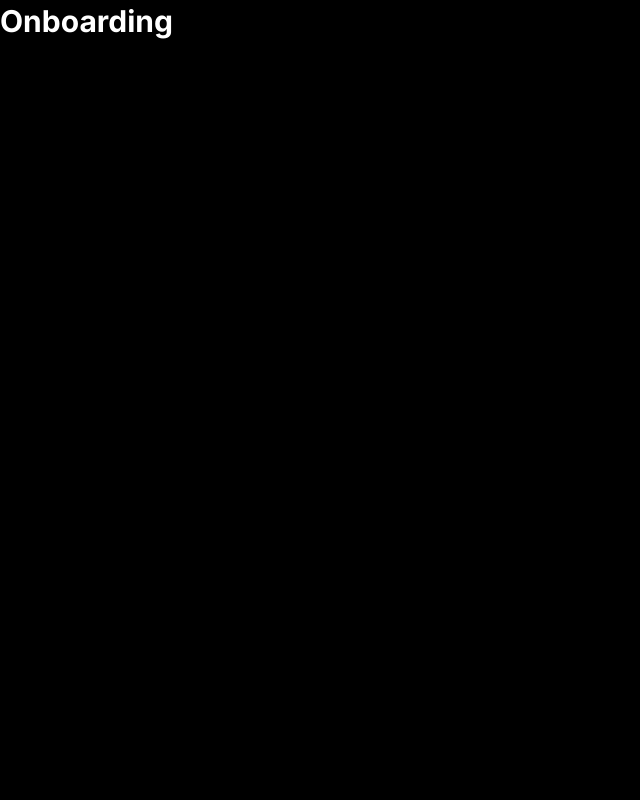
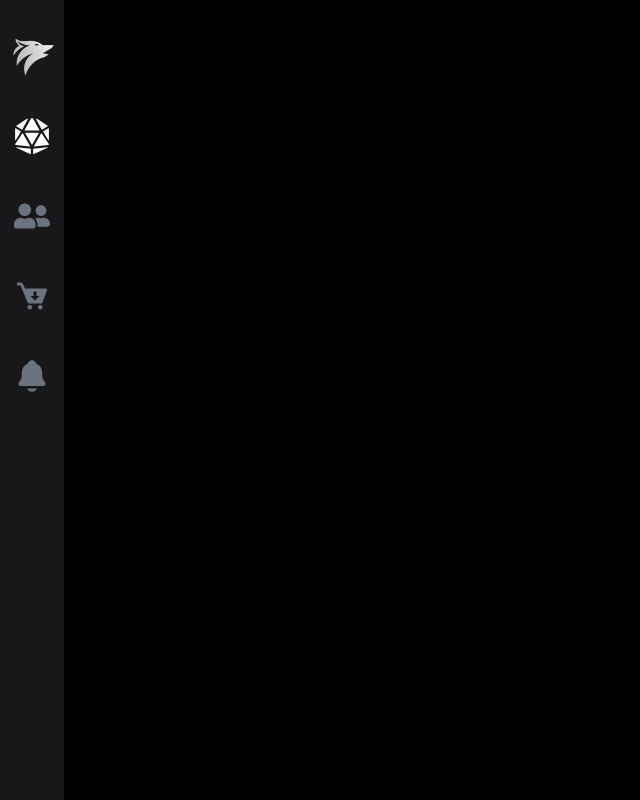
Before and after one commit to Archei-Software/ClerkLionHearth, a Next.js app: page /onboarding in a window 1280 px wide. Shown: the whole page, without its empty margins (0-640 px from the left). Built offline with nearby package versions, Linux system fonts and the light colour scheme.

Commit message:
Criação do menubar

```diff
--- a/src/app/(auth)/onboarding/page.tsx
+++ b/src/app/(auth)/onboarding/page.tsx
@@ -1,9 +1,9 @@
 import { UserButton } from "@clerk/nextjs";
+import Menubar from '../../../components/shared/menubar/Menubar'
 async function Page() {
     return(
         <main>
-            <h1 className="head-text">Onboarding</h1>
-            <UserButton afterSignOutUrl="/"/>
+         <Menubar />
         </main>
     )
 }
--- a/src/app/(auth)/sign-up/[[...sign-up]]/page.tsx
+++ b/src/app/(auth)/sign-up/[[...sign-up]]/page.tsx
@@ -14,7 +14,6 @@ export default function Page() {
           <div className="mb-20">
           <SignUp />
           </div>
-
         </div>
         <Footer />
       </section>
--- /dev/null
+++ b/src/components/shared/menubar/Menubar.tsx
@@ -0,0 +1,99 @@
+'use client'
+
+import {
+    Dot
+  } from "lucide-react";
+
+import { UserButton } from "@clerk/nextjs";
+import Image from 'next/image';
+
+import { useEffect, useState } from 'react';
+import { BiSolidCartDownload } from 'react-icons/bi';
+import { FaDiceD20, FaUserFriends } from 'react-icons/fa';
+import { IoNotifications, IoSettings } from 'react-icons/io5'
+import { MdPersonSearch } from 'react-icons/md'
+import { HiUserAdd } from 'react-icons/hi'
+import { AiOutlineSearch, AiOutlinePlus } from 'react-icons/ai';
+import { useRouter, usePathname } from "next/navigation";
+
+
+import logo from '../../../../public/assets/images/apple-touch-icon.png';
+
+export default function Menubar() {
+    const [selectedIcon, setSelectedIcon] = useState(null);
+    const [contactOpen, setContactOpen] = useState(false);
+
+    const handleIconClick = (iconName: any) => {
+        if (iconName === selectedIcon && iconName === 'icon1') {
+
+            setSelectedIcon(null);
+            setContactOpen(false);
+        } else {
+            setSelectedIcon(iconName);
+            setContactOpen(iconName === 'icon1');
+        }
+    };
+    const location = usePathname();
+    const isActive = (path: string) => {
+        return location === path
+            ? "text-white"
+            : "text-gray-500";
+    };
+
+    const getDotColor = () => {
+        switch (status) {
+          case "Online":
+            return "bg-emerald-500";
+          case "Ocupado":
+            return "bg-yellow-500";
+          case "Não-Pertubar":
+            return "bg-red-700";
+          default:
+            return "bg-emerald-500"; // Cor padrão, caso o status não corresponda a nenhum caso acima
+        }
+      };
+
+    return (
+        <>
+            <main>
+                <aside className="flex fixed ">
+                    <nav className="flex flex-col items-center w-16 h-screen py-8 space-y-8 bg-zinc-900 dark:bg-gray-900 dark:border-gray-700">
+                        <a href="#">
+                            <Image className="w-12 h-auto" src={logo} alt="" />
+                        </a>
+                        <a href="onboarding" onClick={() => handleIconClick('icon2')} className={`p-1.5 hover:text-white focus:outline-none transition-colors duration-200 rounded-lg dark:text-gray-400 dark:hover:bg-gray-800 ${selectedIcon === 'icon2' ? 'text-white' : 'text-gray-500'} ${isActive("/onboarding")}`}>
+                            <FaDiceD20 className='text-heading1-bold'></FaDiceD20>
+                        </a>
+
+                        <span onClick={() => handleIconClick('icon1')} className={`p-1.5 cursor-pointer hover:text-white  focus:outline-none transition-colors duration-200 rounded-lg dark:text-gray-400 dark:hover:bg-gray-800 ${selectedIcon === 'icon1' ? 'text-white' : 'text-gray-500'}`}>
+                            <FaUserFriends className='text-heading1-bold'></FaUserFriends>
+                        </span>
+
+                        <a href="store" onClick={() => handleIconClick('icon3')} className={`p-1.5 hover:text-white focus:outline-none transition-colors duration-200 rounded-lg dark:text-gray-400 dark:hover:bg-gray-800 ${selectedIcon === 'icon3' ? 'text-white' : 'text-gray-500'} ${isActive("/pt-br/store")}`}>
+                            <BiSolidCartDownload className='text-heading1-bold'></BiSolidCartDownload>
+                        </a>
+
+                        <span onClick={() => handleIconClick('icon4')} className={`p-1.5 cursor-pointer hover:text-white focus:outline-none transition-colors duration-200 rounded-lg dark:text-gray-400 dark:hover:bg-gray-800 ${selectedIcon === 'icon4' ? 'text-white' : 'text-gray-500'}`}>
+                            <IoNotifications className='text-heading1-bold'></IoNotifications>
+                        </span>
+
+                        <div className="relative top-[25rem] ">
+                            <UserButton appearance={
+                                {
+                                    elements: {
+                                        avatarBox  : "w-[3rem] h-[3rem]",
+                                    },
+
+                                }
+                            }
+                            afterSignOutUrl="/" />
+                        </div>
+
+                    </nav>
+
+                </aside>
+
+            </main>
+        </>
+    )
+}
```
